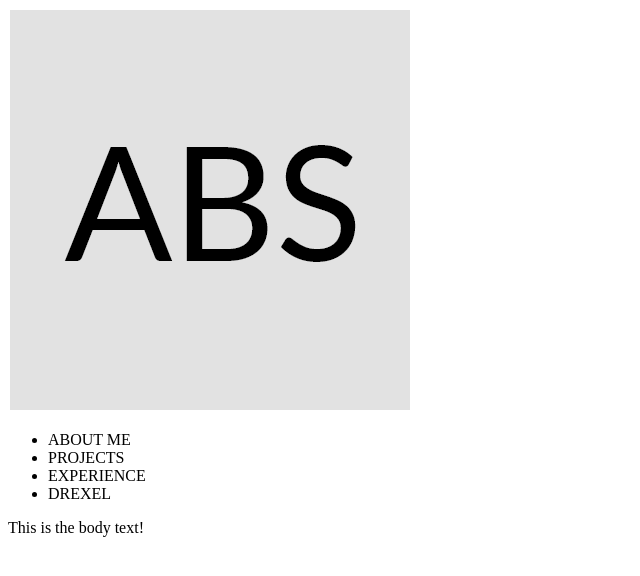
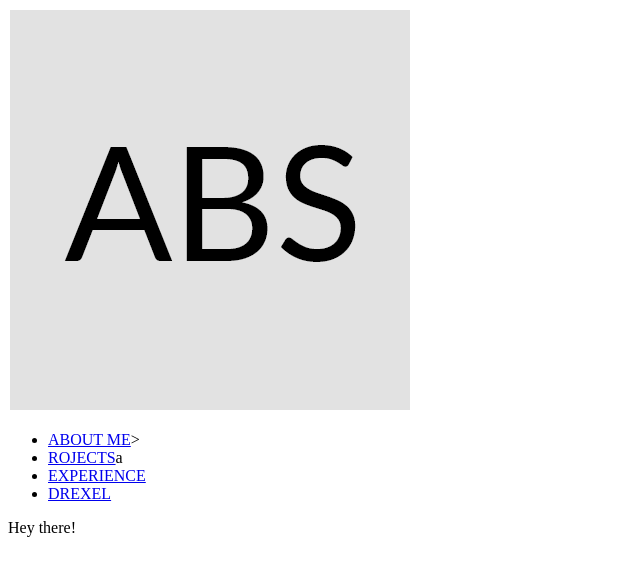
Before and after one commit to AdinSolomon/AdinSolomon.github.io, a plain HTML site: page index.html in a window 1280 px wide. Shown: the whole page, without its empty margins (0-640 px from the left). Drawn offline with Linux system fonts and the light colour scheme.

Commit message:
adding a couple of pages

```diff
--- a/index.html
+++ b/index.html
@@ -8,15 +8,15 @@
         <img src="Images/icon.png">
         <nav>
             <ul>
-                <li>ABOUT ME</li>
-                <li>PROJECTS</li>
-                <li>EXPERIENCE</li>
-                <li>DREXEL</li>
+                <li><a href="index.html">ABOUT ME</a>></li>
+                <li><a href="index.html">ROJECTS</a>a</li>
+                <li><a href="experience.html">EXPERIENCE</a></li>
+                <li><a href="education.html">DREXEL</a></li>
             </ul>
         </nav>
     </div>
 </head>
 <body>
-    This is the body text!
+    Hey there!
 </body>
 </html>
```
Also changed, not shown: education.html (added, +11 -0 lines), experience.html (added, +11 -0 lines).
